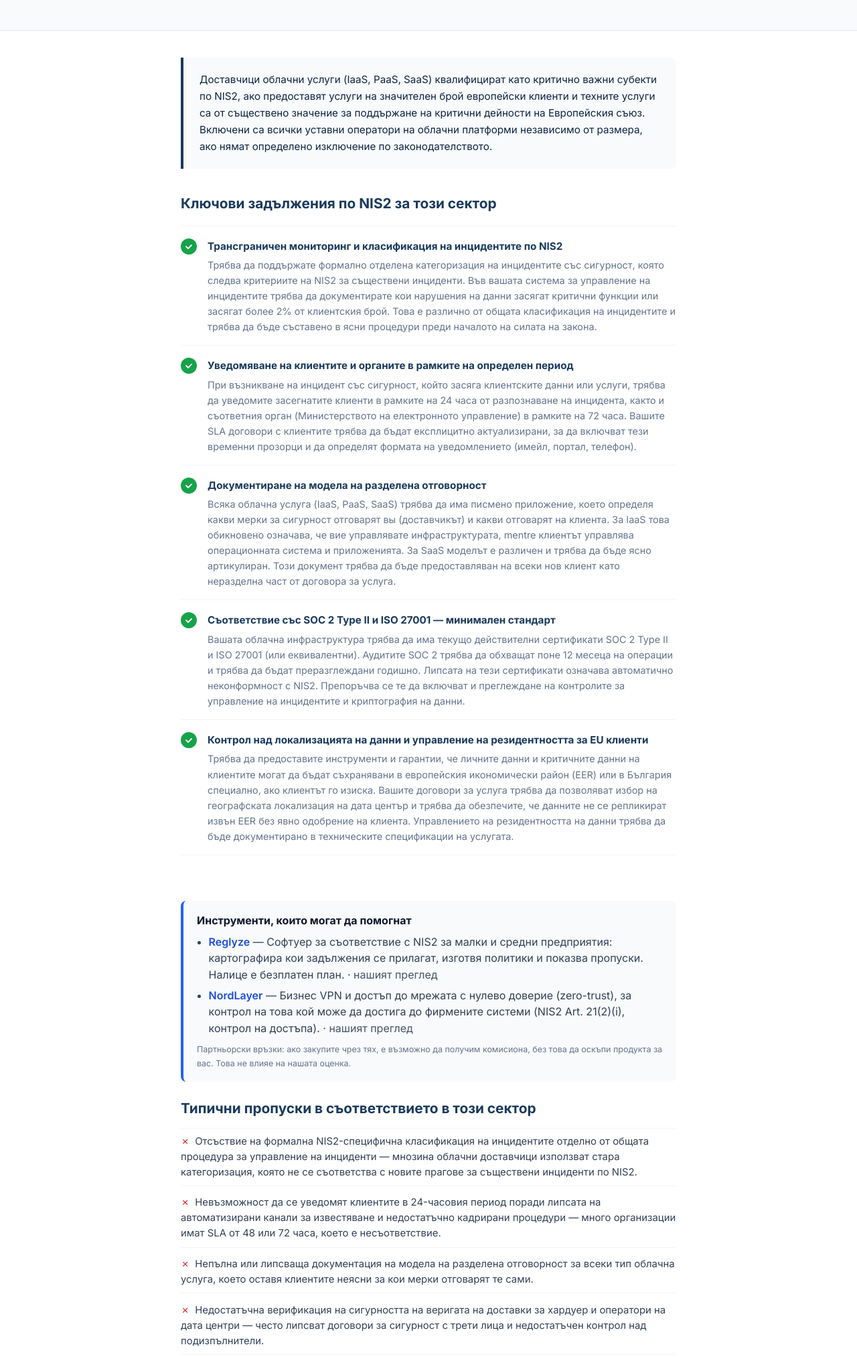
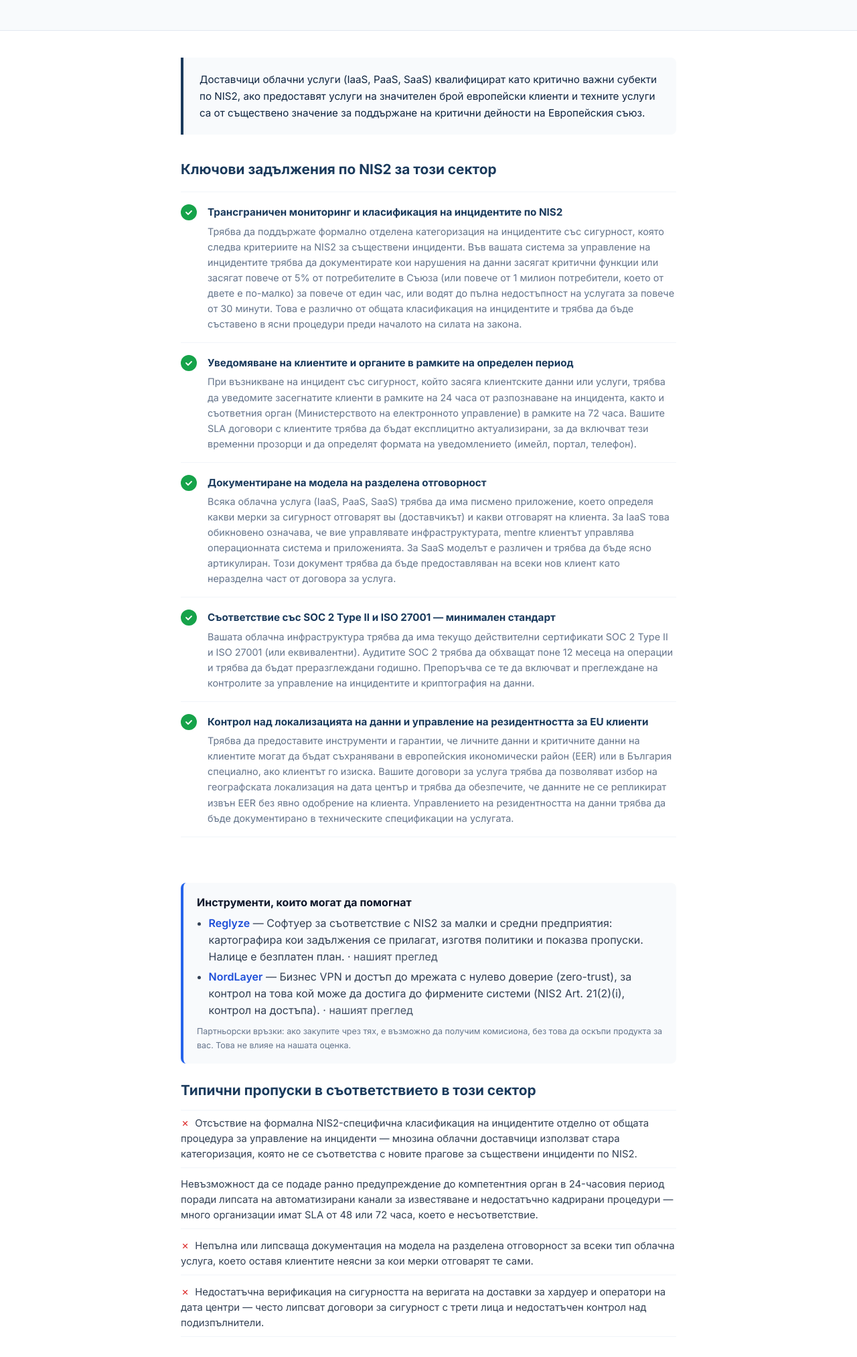
Before and after one commit to domagoj89/nis2-bg-eu, a plain HTML site: page sektory/cloud-providers.html in a window 1280 px wide. Shown: the part 538-2564 px from the top of the page at 67% size. Drawn offline with Linux system fonts and the light colour scheme.

Commit message:
quality-loop 2026-10-26: verified-fact corrections

```diff
--- a/sektory/cloud-providers.html
+++ b/sektory/cloud-providers.html
@@ -72,7 +72,7 @@
       "name": "Кой орган в България трябва да бъде уведомен при инцидент със сигурност по NIS2?",
       "acceptedAnswer": {
         "@type": "Answer",
-        "text": "При възникване на съществен инцидент със сигурност трябва да уведомите Министерството на електронното управление (SEGA) в рамките на 72 часа. Уведомлението трябва да включва описание на инцидента, засегнатите системи, предварителна преценка на въздействието и предприети мерки. Препоръчва се да имате предварително подготвена шаблонна форма за уведомление."
+        "text": "При възникване на съществен инцидент със сигурност трябва да уведомите компетентния орган в рамките на 72 часа. Уведомлението трябва да включва описание на инцидента, засегнатите системи, предварителна преценка на въздействието и предприети мерки. Препоръчва се да имате предварително подготвена шаблонна форма за уведомление."
       }
     },
     {
@@ -131,7 +131,7 @@
 <!-- WHO QUALIFIES -->
 <div class="container--narrow" style="padding:2.5rem 1.25rem 0;">
   <div style="background:var(--gray-50);border-left:4px solid var(--navy);border-radius:0 8px 8px 0;padding:1.25rem 1.5rem;">
-    <p style="font-size:.95rem;color:var(--navy-dark);line-height:1.65;margin:0;">Доставчици облачни услуги (IaaS, PaaS, SaaS) квалифицират като критично важни субекти по NIS2, ако предоставят услуги на значителен брой европейски клиенти и техните услуги са от съществено значение за поддържане на критични дейности на Европейския съюз. Включени са всички уставни оператори на облачни платформи независимо от размера, ако нямат определено изключение по законодателството.</p>
+    <p style="font-size:.95rem;color:var(--navy-dark);line-height:1.65;margin:0;">Доставчици облачни услуги (IaaS, PaaS, SaaS) квалифицират като критично важни субекти по NIS2, ако предоставят услуги на значителен брой европейски клиенти и техните услуги са от съществено значение за поддържане на критични дейности на Европейския съюз.</p>
   </div>
 </div>
 
@@ -146,7 +146,7 @@
       </div>
       <div>
         <strong style="color:var(--navy);font-size:.95rem;">Трансграничен мониторинг и класификация на инцидентите по NIS2</strong>
-        <p style="margin:.25rem 0 0;color:var(--gray-500);font-size:.9rem;line-height:1.6;">Трябва да поддържате формално отделена категоризация на инцидентите със сигурност, която следва критериите на NIS2 за съществени инциденти. Във вашата система за управление на инцидентите трябва да документирате кои нарушения на данни засягат критични функции или засягат более 2% от клиентския брой. Това е различно от общата класификация на инцидентите и трябва да бъде съставено в ясни процедури преди началото на силата на закона.</p>
+        <p style="margin:.25rem 0 0;color:var(--gray-500);font-size:.9rem;line-height:1.6;">Трябва да поддържате формално отделена категоризация на инцидентите със сигурност, която следва критериите на NIS2 за съществени инциденти. Във вашата система за управление на инцидентите трябва да документирате кои нарушения на данни засягат критични функции или засягат повече от 5% от потребителите в Съюза (или повече от 1 милион потребители, което от двете е по-малко) за повече от един час, или водят до пълна недостъпност на услугата за повече от 30 минути. Това е различно от общата класификация на инцидентите и трябва да бъде съставено в ясни процедури преди началото на силата на закона.</p>
       </div>
     </div>
     <div class="checklist-item" style="display:flex;gap:1rem;padding:1rem 0;border-bottom:1px solid var(--gray-100);">
@@ -173,7 +173,7 @@
       </div>
       <div>
         <strong style="color:var(--navy);font-size:.95rem;">Съответствие със SOC 2 Type II и ISO 27001 — минимален стандарт</strong>
-        <p style="margin:.25rem 0 0;color:var(--gray-500);font-size:.9rem;line-height:1.6;">Вашата облачна инфраструктура трябва да има текущо действителни сертификати SOC 2 Type II и ISO 27001 (или еквивалентни). Аудитите SOC 2 трябва да обхващат поне 12 месеца на операции и трябва да бъдат преразглеждани годишно. Липсата на тези сертификати означава автоматично неконформност с NIS2. Препоръчва се те да включват и преглеждане на контролите за управление на инцидентите и криптография на данни.</p>
+        <p style="margin:.25rem 0 0;color:var(--gray-500);font-size:.9rem;line-height:1.6;">Вашата облачна инфраструктура трябва да има текущо действителни сертификати SOC 2 Type II и ISO 27001 (или еквивалентни). Аудитите SOC 2 трябва да обхващат поне 12 месеца на операции и трябва да бъдат преразглеждани годишно. Препоръчва се те да включват и преглеждане на контролите за управление на инцидентите и криптография на данни.</p>
       </div>
     </div>
     <div class="checklist-item" style="display:flex;gap:1rem;padding:1rem 0;border-bottom:1px solid var(--gray-100);">
@@ -203,9 +203,7 @@
     <li style="padding:.5rem 0;color:var(--gray-600);font-size:.93rem;border-bottom:1px solid var(--gray-100);line-height:1.55;">
       <span style="color:#dc2626;margin-right:.5rem;">✗</span>Отсъствие на формална NIS2-специфична класификация на инцидентите отделно от общата процедура за управление на инциденти — мнозина облачни доставчици използват стара категоризация, която не се съответства с новите прагове за съществени инциденти по NIS2.
     </li>
-    <li style="padding:.5rem 0;color:var(--gray-600);font-size:.93rem;border-bottom:1px solid var(--gray-100);line-height:1.55;">
-      <span style="color:#dc2626;margin-right:.5rem;">✗</span>Невъзможност да се уведомят клиентите в 24-часовия период поради липсата на автоматизирани канали за известяване и недостатъчно кадрирани процедури — много организации имат SLA от 48 или 72 часа, което е несъответствие.
-    </li>
+    <li style="padding:.5rem 0;color:var(--gray-600);font-size:.93rem;border-bottom:1px solid var(--gray-100);line-height:1.55;">Невъзможност да се подаде ранно предупреждение до компетентния орган в 24-часовия период поради липсата на автоматизирани канали за известяване и недостатъчно кадрирани процедури — много организации имат SLA от 48 или 72 часа, което е несъответствие.</li>
     <li style="padding:.5rem 0;color:var(--gray-600);font-size:.93rem;border-bottom:1px solid var(--gray-100);line-height:1.55;">
       <span style="color:#dc2626;margin-right:.5rem;">✗</span>Непълна или липсваща документация на модела на разделена отговорност за всеки тип облачна услуга, което оставя клиентите неясни за кои мерки отговарят те сами.
     </li>
@@ -255,7 +253,7 @@
   <div style="padding:1.25rem 0;border-bottom:1px solid var(--gray-100);" itemscope itemprop="mainEntity" itemtype="https://schema.org/Question">
     <h3 style="font-size:.97rem;color:var(--navy);margin:0 0 .5rem;" itemprop="name">Кой орган в България трябва да бъде уведомен при инцидент със сигурност по NIS2?</h3>
     <div itemscope itemprop="acceptedAnswer" itemtype="https://schema.org/Answer">
-      <p style="font-size:.9rem;color:var(--gray-600);line-height:1.6;margin:0;" itemprop="text">При възникване на съществен инцидент със сигурност трябва да уведомите Министерството на електронното управление (SEGA) в рамките на 72 часа. Уведомлението трябва да включва описание на инцидента, засегнатите системи, предварителна преценка на въздействието и предприети мерки. Препоръчва се да имате предварително подготвена шаблонна форма за уведомление.</p>
+      <p style="font-size:.9rem;color:var(--gray-600);line-height:1.6;margin:0;" itemprop="text">При възникване на съществен инцидент със сигурност трябва да уведомите компетентния орган в рамките на 72 часа. Уведомлението трябва да включва описание на инцидента, засегнатите системи, предварителна преценка на въздействието и предприети мерки. Препоръчва се да имате предварително подготвена шаблонна форма за уведомление.</p>
     </div>
   </div>
   <div style="padding:1.25rem 0;border-bottom:1px solid var(--gray-100);" itemscope itemprop="mainEntity" itemtype="https://schema.org/Question">
```
Also changed, not shown: sektory/construction.html (+1 -1 lines), sektory/cybersecurity-firms.html (+1 -1 lines).
